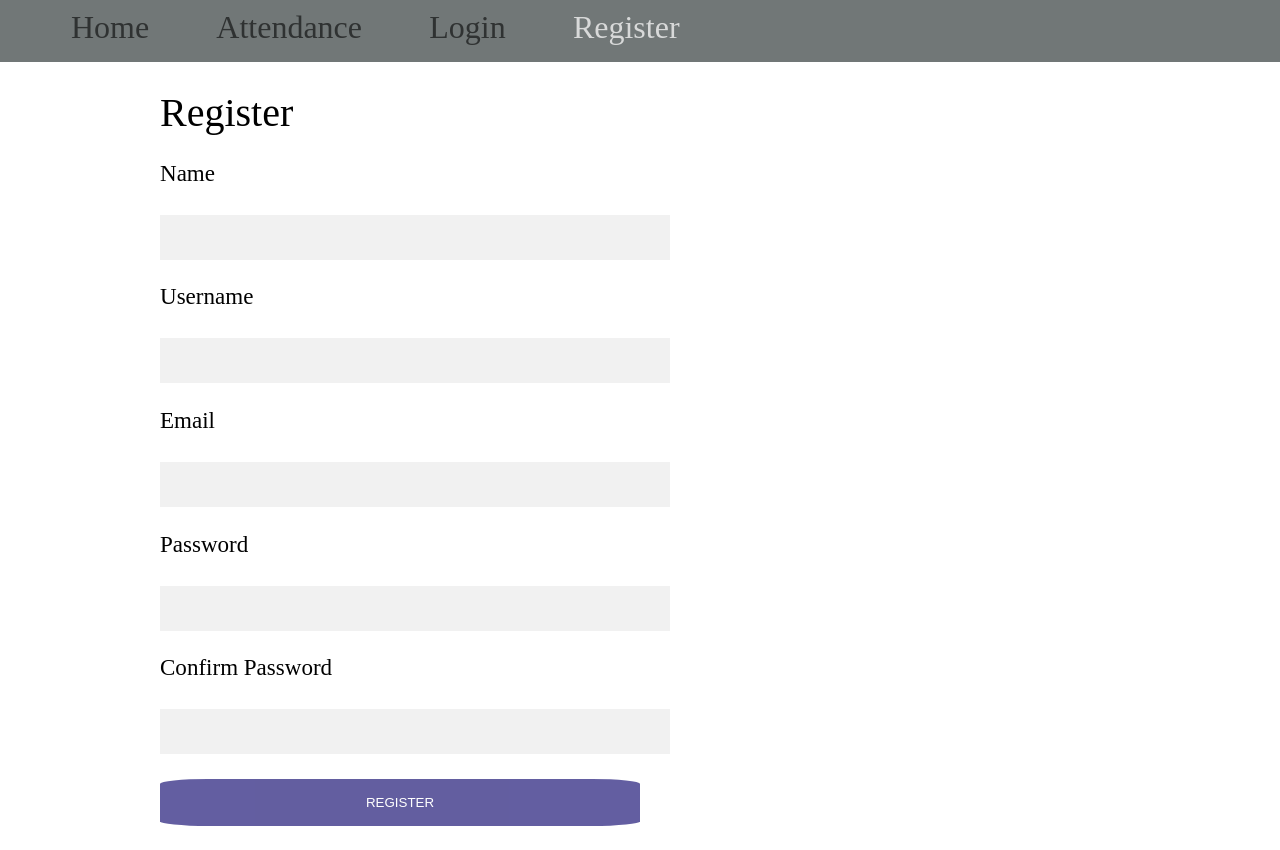
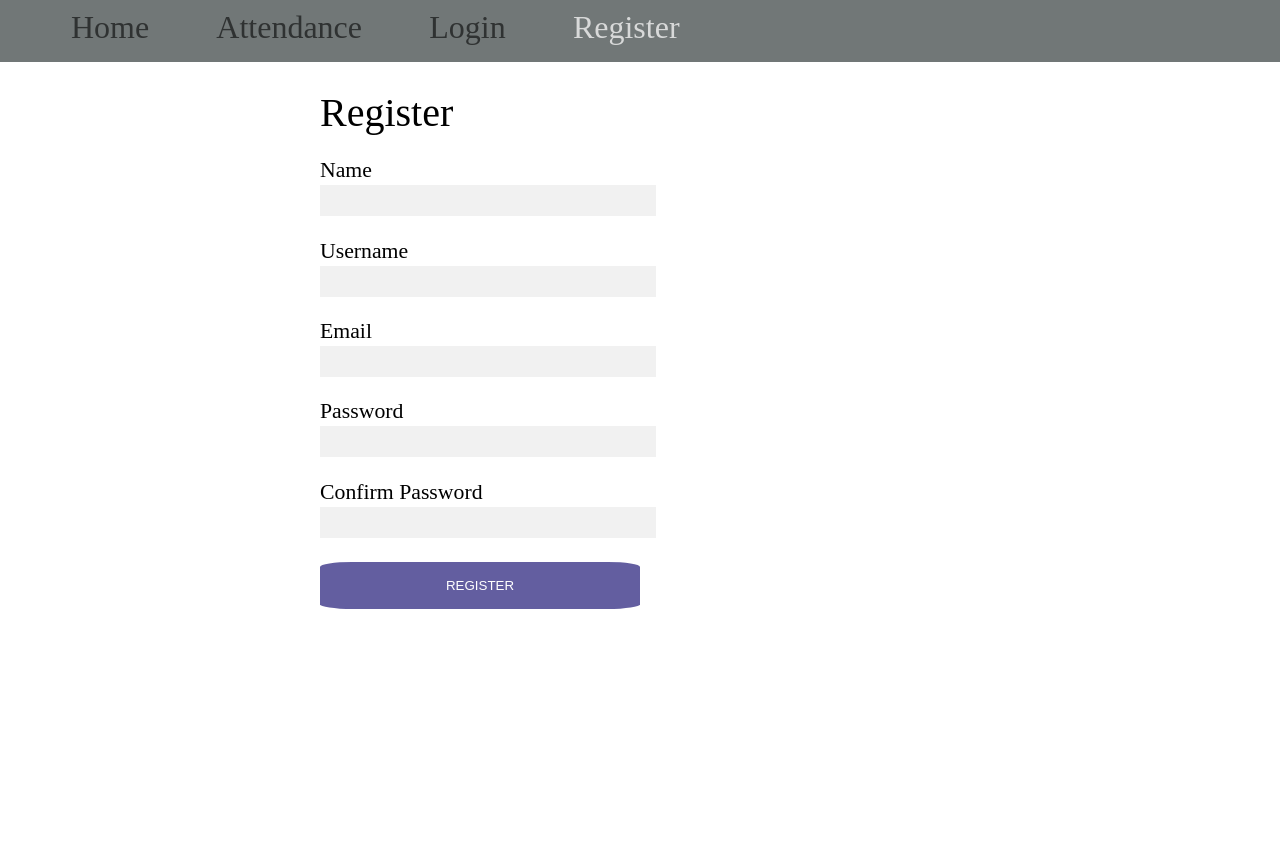
Before and after one commit to ac-arpan/Mess-Management, a Flask app: page /register in a window 1280 px wide. After the commit the page ends 609 px from the top, so only its background shows below. Run offline with Flask 2, Linux system fonts and the light colour scheme; some libraries are stand-ins or nearby versions.

Commit message:
minor change

```diff
--- a/static/reg.css
+++ b/static/reg.css
@@ -1,23 +1,26 @@
 input[type=text], input[type=password],input[type=email]{
     width: 50%;
-    padding: 15px;
-    margin: 5px 0 22px 0;
+    padding: 8px;
+    margin: 2px 0 0.05vw 0;
     display: inline-block;
     border: none;
     background: #f1f1f1;
-    margin-bottom: 0.05vw;
+  }
+  #input-text{
+      font-size: 1.7vw;
+      margin-bottom: 0px;
   }
   .register{
-      width: 75%;
+      width: 50%;
       margin:auto;
+      height: 50%;
+      padding: 0,25%,0,25%;
   }
   input[type=text]:focus, input[type=password]:focus {
     background-color: #ddd;
     outline: none;
   }
-  .form-group{
-      font-size: 1.8vw;
-  }
+
   .register-btn {
     background-color: rgb(34, 27, 121);
     color: white;
```
